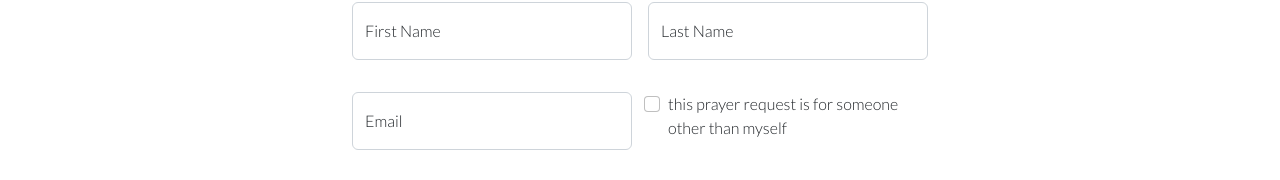
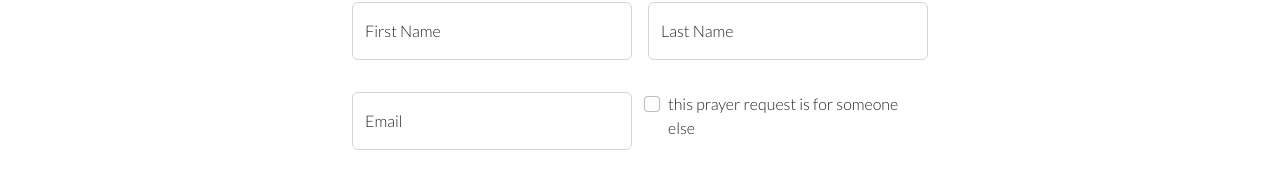
Before and after one commit to caseydean8/honesdale-cc-next, a Next.js app: page /prayer-request-form in a window 1280 px wide. Shown: the part 191-371 px from the top of the page. Built offline with nearby package versions, Linux system fonts and the light colour scheme.

Commit message:
Adusted navbar layout at medium and large sizes

```diff
--- a/components/Checkbox.tsx
+++ b/components/Checkbox.tsx
@@ -10,7 +10,7 @@ const Checkbox = ({ children, ...props }) => {
   return (
     <div className={`form-check col-md-6 ${props.className}`}>
       <input className='form-check-input float-none' type='checkbox' {...field} />
-      <label className='from-check-label text-start ps-2'>{children}</label>
+      <label className='form-check-label text-start ps-2'>{children}</label>
       {meta.touched && meta.error ? <div className='error'>{meta.error}</div> : null}
     </div>
   );
--- a/components/Header.jsx
+++ b/components/Header.jsx
@@ -44,12 +44,12 @@ const Header = () => {
   return (
     <nav className='navbar fixed-top navbar-light'>
       <div className='container'>
-        <div className='d-none d-sm-block mx-auto'>
+        <div className='d-none d-sm-block px-1 mx-auto'>
           <h2>HONESDALE COMMUNITY CHURCH</h2>
         </div>
 
-        <div className='d-none d-sm-block mx-auto'>
-          <ul className='nav'>{menuMap}</ul>
+        <div className='d-none d-sm-flex mx-auto'>
+          <ul className='nav d-flex justify-content-evenly'>{menuMap}</ul>
         </div>
 
         {/* Mobile Menu */}
--- a/pages/prayer-request-form/index.tsx
+++ b/pages/prayer-request-form/index.tsx
@@ -91,9 +91,7 @@ const PrayerRequestForm = () => {
                 <TextInput name='firstName' type='text' placeholder='First Name' />
                 <TextInput name='lastName' type='text' placeholder='Last Name' />
                 <TextInput name='email' type='text' placeholder='Email' />
-                <Checkbox name='anotherPerson'>
-                  this prayer request is for someone other than myself
-                </Checkbox>
+                <Checkbox name='anotherPerson'>this prayer request is for someone else</Checkbox>
                 <TextArea name='message' placeholder='Prayer Request:' />
                 <div className='d-grid d-sm-block'>
                   {loading ? (
```
